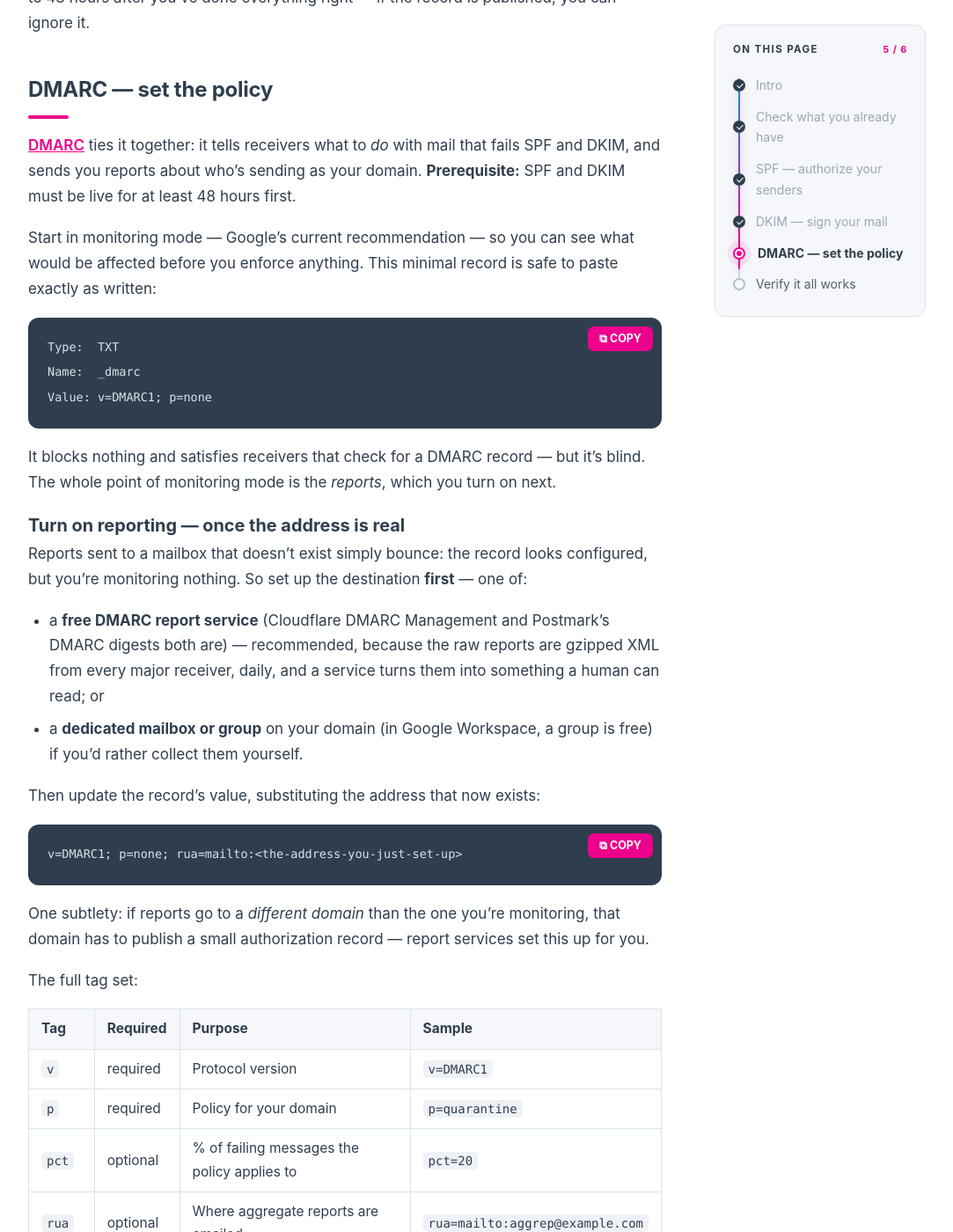
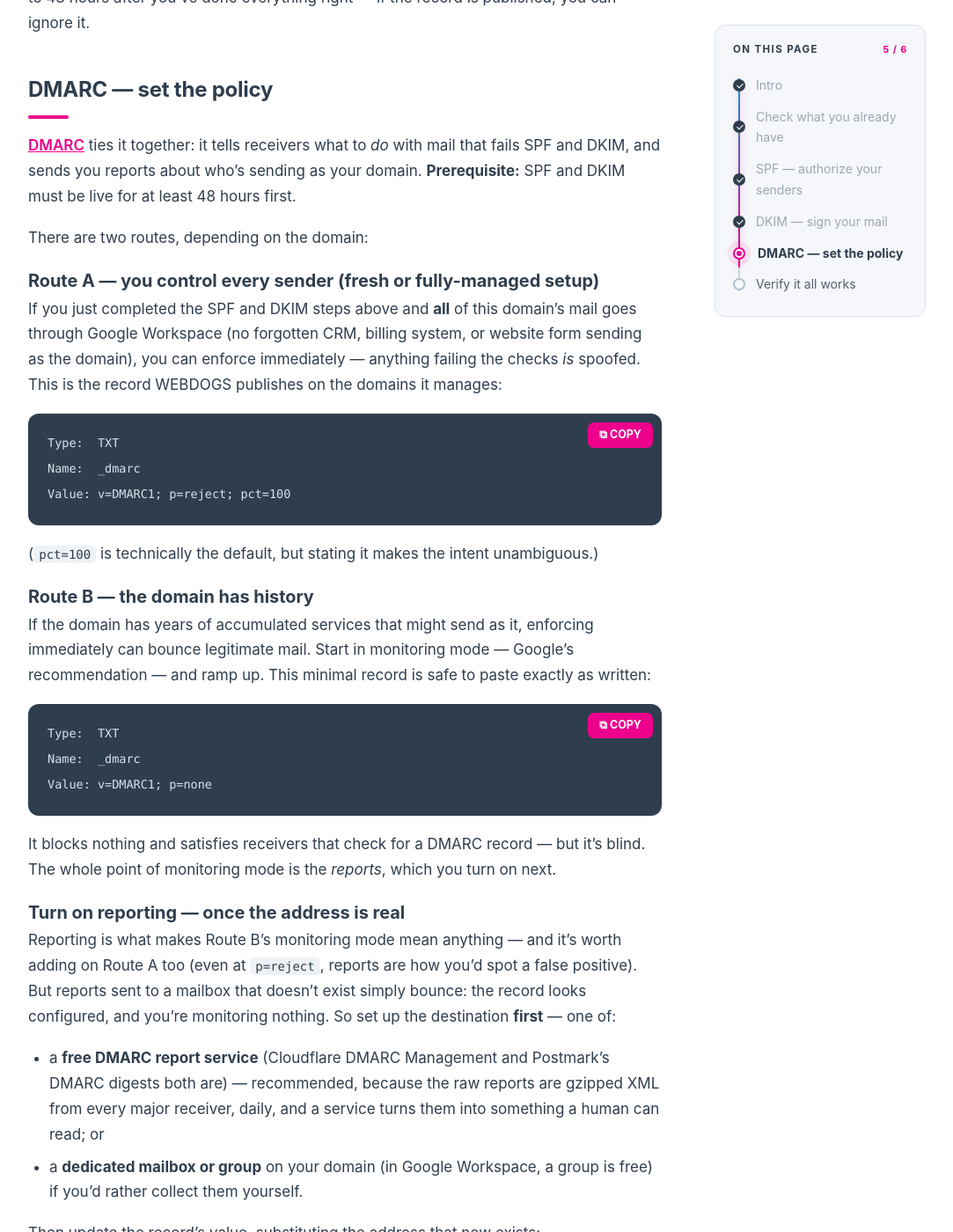
Before and after one commit to theWEBDOGS/guides, a Jekyll site: the page built from spf-dkim-dmarc/index.md, in a window 1280 px wide and 1400 px high, scrolled down 3500 px. Shown: the whole window at 88% size, without its empty margins (90-1173 px from the left). Built offline with Jekyll 4.4.1, drawn with Linux system fonts in a browser that asks for light colours; some web fonts are replaced; some of the changed text lies outside the part shown.

Commit message:
Publish guides (2026-06-11) [generated]

````diff
--- a/spf-dkim-dmarc/index.md
+++ b/spf-dkim-dmarc/index.md
@@ -139,9 +139,31 @@ ties it together: it tells receivers what to *do* with mail that fails SPF
 and DKIM, and sends you reports about who's sending as your domain.
 **Prerequisite:** SPF and DKIM must be live for at least 48 hours first.
 
-Start in monitoring mode — Google's current recommendation — so you can see
-what would be affected before you enforce anything. This minimal record is
-safe to paste exactly as written:
+There are two routes, depending on the domain:
+
+### Route A — you control every sender (fresh or fully-managed setup)
+
+If you just completed the SPF and DKIM steps above and **all** of this
+domain's mail goes through Google Workspace (no forgotten CRM, billing
+system, or website form sending as the domain), you can enforce immediately
+— anything failing the checks *is* spoofed. This is the record WEBDOGS
+publishes on the domains it manages:
+
+```
+Type:  TXT
+Name:  _dmarc
+Value: v=DMARC1; p=reject; pct=100
+```
+
+(`pct=100` is technically the default, but stating it makes the intent
+unambiguous.)
+
+### Route B — the domain has history
+
+If the domain has years of accumulated services that might send as it,
+enforcing immediately can bounce legitimate mail. Start in monitoring mode —
+Google's recommendation — and ramp up. This minimal record is safe to paste
+exactly as written:
 
 ```
 Type:  TXT
@@ -155,9 +177,11 @@ you turn on next.
 
 ### Turn on reporting — once the address is real
 
-Reports sent to a mailbox that doesn't exist simply bounce: the record looks
-configured, but you're monitoring nothing. So set up the destination
-**first** — one of:
+Reporting is what makes Route B's monitoring mode mean anything — and it's
+worth adding on Route A too (even at `p=reject`, reports are how you'd spot
+a false positive). But reports sent to a mailbox that doesn't exist simply
+bounce: the record looks configured, and you're monitoring nothing. So set
+up the destination **first** — one of:
 
 - a **free DMARC report service** (Cloudflare DMARC Management and
   Postmark's DMARC digests both are) — recommended, because the raw reports
@@ -187,9 +211,10 @@ The full tag set:
 | `sp` | optional | Policy for subdomains | `sp=reject` |
 | `aspf` | optional | SPF alignment mode (relaxed/strict) | `aspf=r` |
 
-### Ramp up the policy
+### Ramp up the policy (Route B)
 
-As the reports come back clean, tighten the policy:
+As the reports come back clean, tighten the policy until you arrive at
+Route A's destination:
 
 1. **`p=none`** — nothing is blocked; you just get reports. *(start here)*
 2. **`p=quarantine; pct=5`** — 5% of failing mail goes to spam; raise `pct`
````
